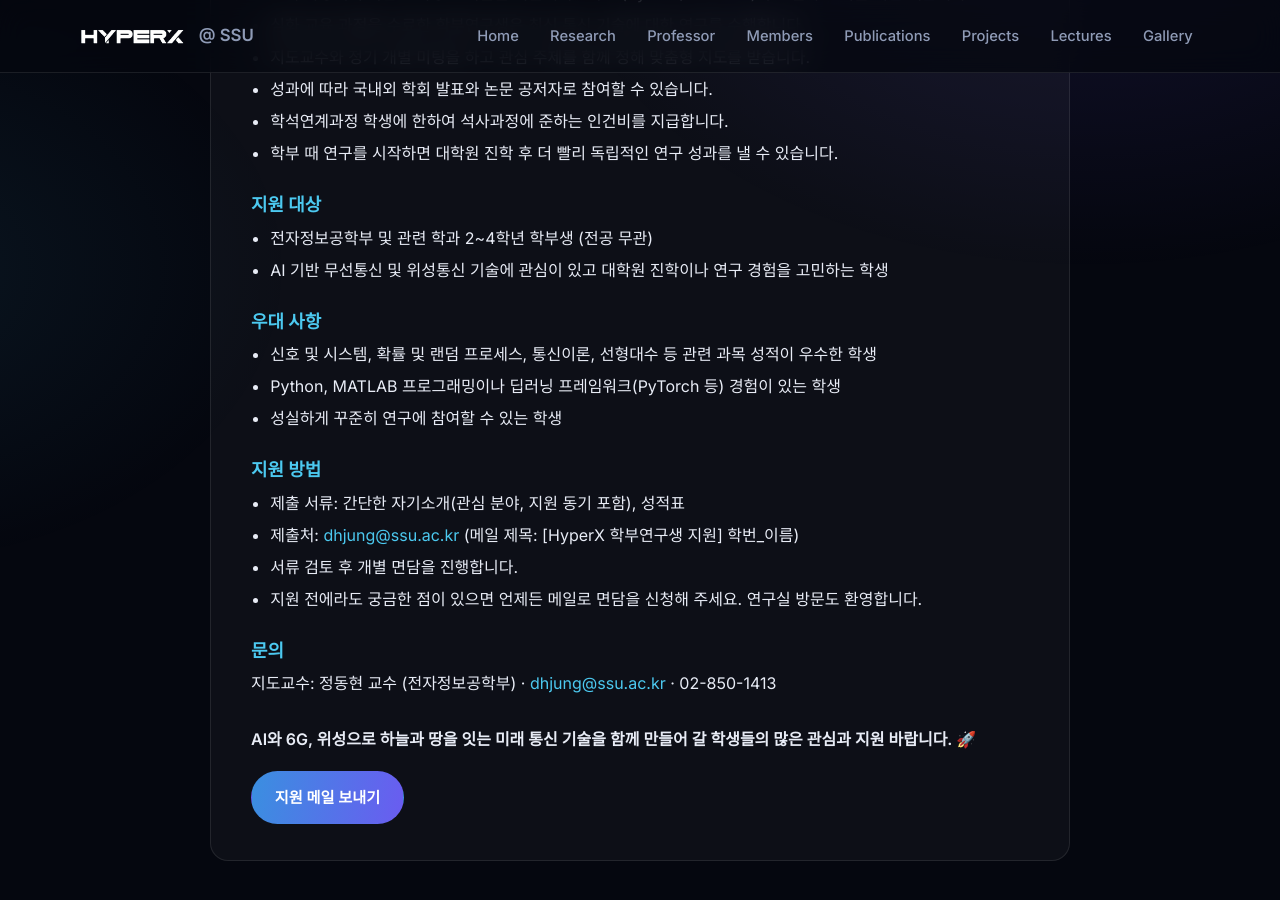
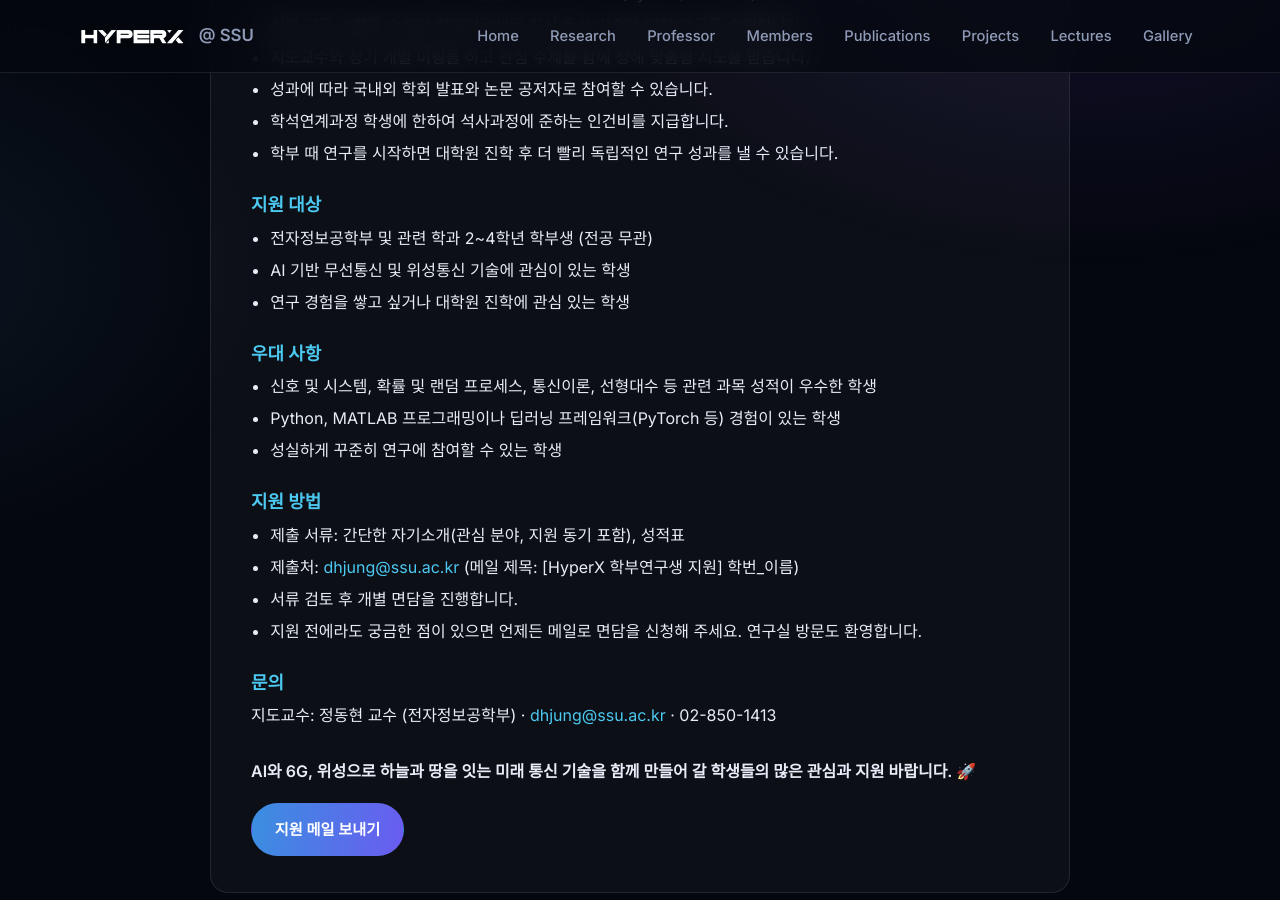
Before and after one commit to hyperx-web/hyperx, a Jekyll site: the page built from recruit.html, in a window 1280 px wide and 900 px high, scrolled down 1030 px. Built offline with Jekyll 4.4.1, drawn with Linux system fonts in a browser that asks for light colours; some web fonts are replaced.

Commit message:
Recruit: split eligibility line
Co-Authored-By: Claude Opus 5.5 <noreply@anthropic.com>

```diff
--- a/recruit.html
+++ b/recruit.html
@@ -38,7 +38,8 @@ eyebrow: Position Available
       <h3>지원 대상</h3>
       <ul>
         <li>전자정보공학부 및 관련 학과 2~4학년 학부생 (전공 무관)</li>
-        <li>AI 기반 무선통신 및 위성통신 기술에 관심이 있고 대학원 진학이나 연구 경험을 고민하는 학생</li>
+        <li>AI 기반 무선통신 및 위성통신 기술에 관심이 있는 학생</li>
+        <li>연구 경험을 쌓고 싶거나 대학원 진학에 관심 있는 학생</li>
       </ul>
 
       <h3>우대 사항</h3>
```
